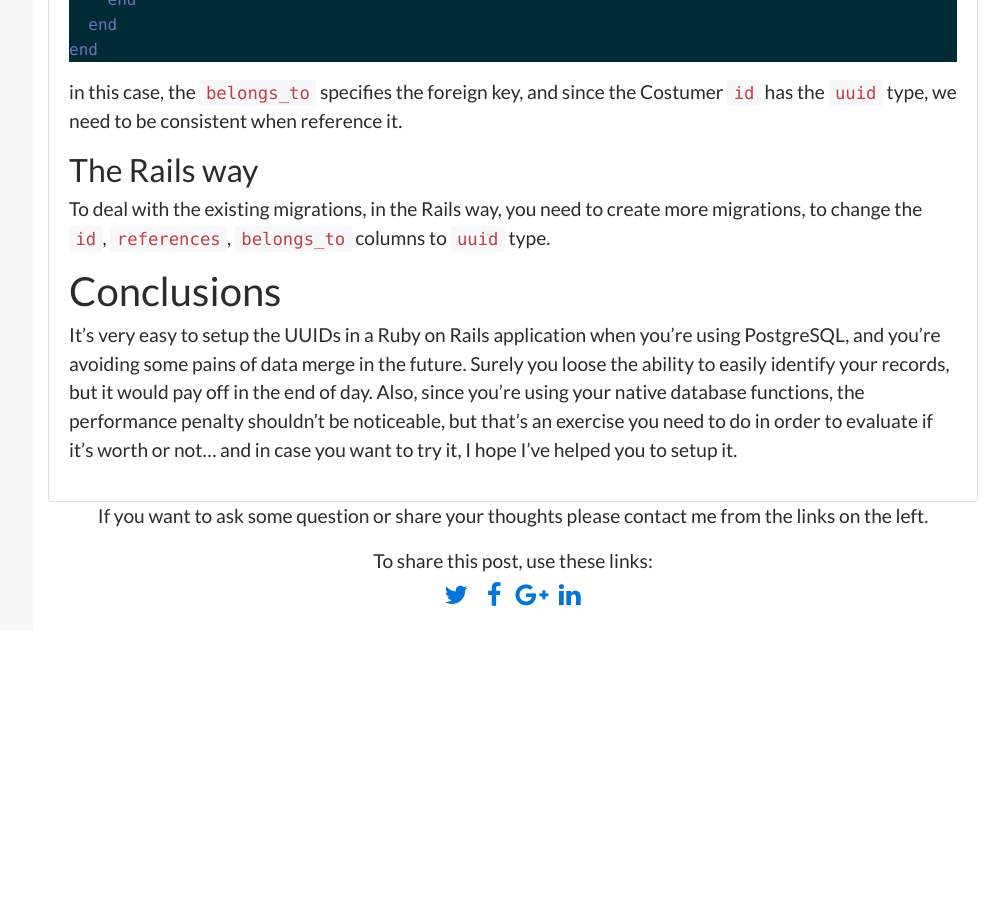
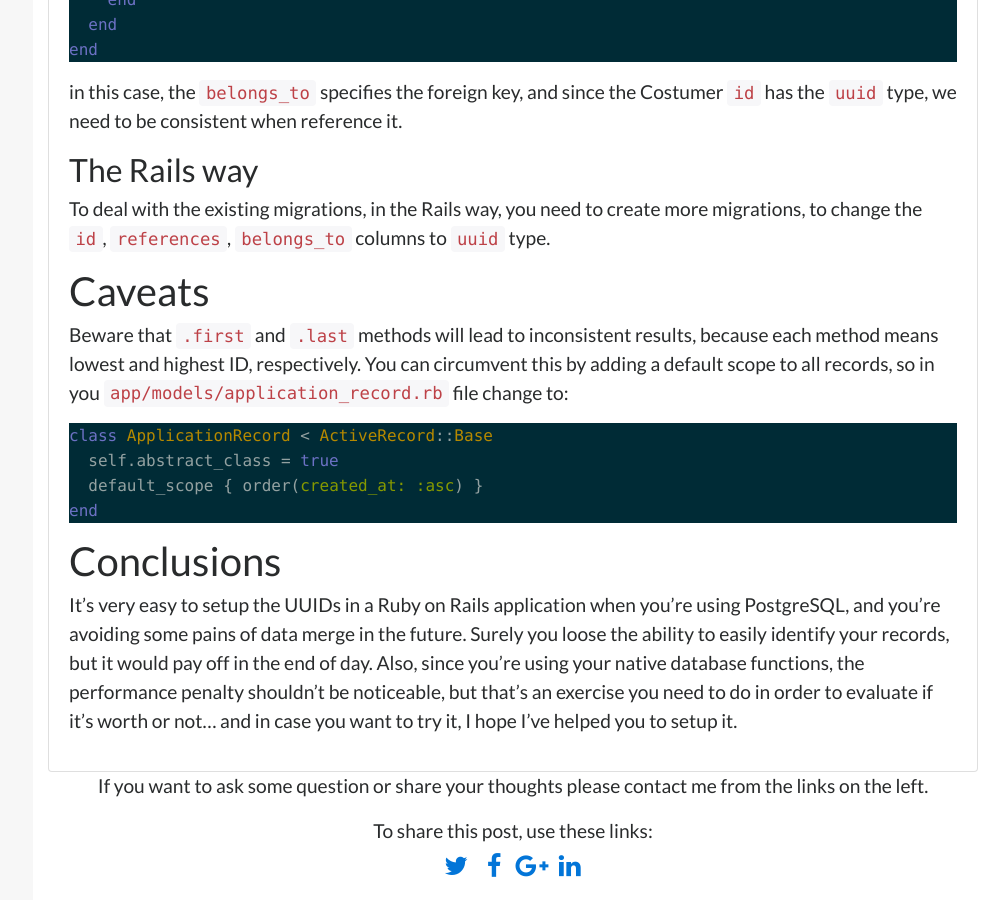
Before and after one commit to fidalgo/fidalgo.github.io, a Jekyll site: the page built from _posts/2017-10-11-uuids_in_rails_with_postgresql.md, in a window 1280 px wide and 900 px high, scrolled down 2870 px. Shown: the whole window, without its empty margins (287-1280 px from the left). Built offline with Jekyll 4.4.1, drawn with Linux system fonts in a browser that asks for light colours; nearby versions of some CDN libraries; before the commit the page ends 3500 px from its top, so only the background shows below that.

Commit message:
Add caveats to Rails UUID post

````diff
--- a/_posts/2017-10-11-uuids_in_rails_with_postgresql.md
+++ b/_posts/2017-10-11-uuids_in_rails_with_postgresql.md
@@ -122,6 +122,18 @@ in this case, the `belongs_to` specifies the foreign key, and since the Costumer
 
 To deal with the existing migrations, in the Rails way, you need to create more migrations, to change the `id`, `references`, `belongs_to` columns to `uuid` type.
 
+# Caveats
+
+Beware that `.first` and `.last` methods will lead to inconsistent results, because each method means lowest and highest ID, respectively.
+You can circumvent this by adding a default scope to all records, so in you `app/models/application_record.rb` file change to:
+
+```ruby
+class ApplicationRecord < ActiveRecord::Base
+  self.abstract_class = true
+  default_scope { order(created_at: :asc) }
+end
+```
+
 
 # Conclusions
 
````
